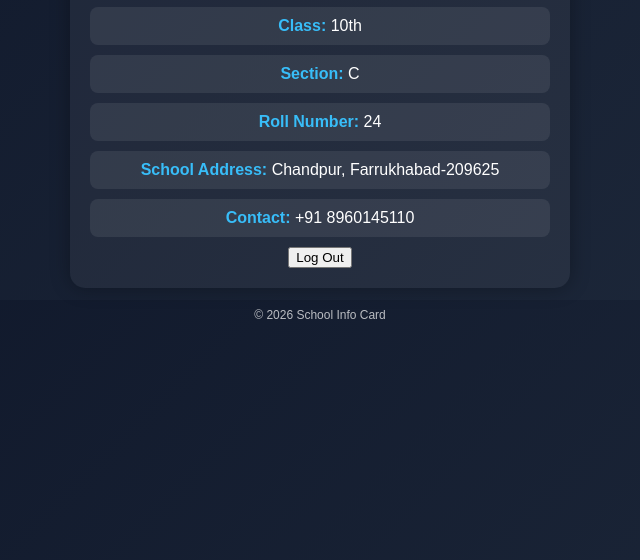
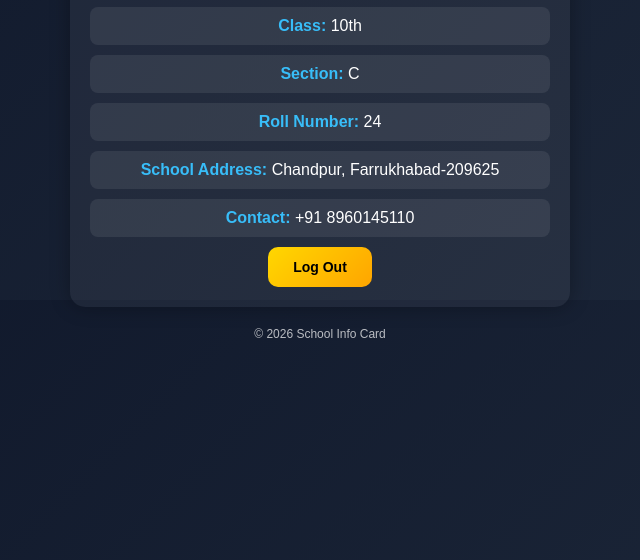
Before and after one commit to krishharora77-beep/VSEC, a plain HTML site: page index.html in a window 1280 px wide. Shown: the part 240-800 px from the top of the page, without its empty margins (320-960 px from the left). Drawn offline with Linux system fonts and the light colour scheme.

Commit message:
Update index.html

```diff
--- a/index.html
+++ b/index.html
@@ -48,6 +48,27 @@
             margin-top: 20px;
             font-size: 12px;
             opacity: 0.7;
+        }
+
+        button{
+           padding: 12px 25px;
+            font-size: 14px;
+            font-weight: 600;
+            background: linear-gradient(135deg, gold, orange);
+            color: #000000;
+            border: none;
+            border-radius: 10px;
+            cursor: pointer;
+            transition: all 0.3s ease;
+        }
+
+        button:hover{
+            transform: scale(1.05);
+            box-shadow: 0 5px 20px rgba(255,215,0,0.15);
+        }
+
+        button:active{
+            transform: scale(0.95);
         }
     </style>
 </head>
```
